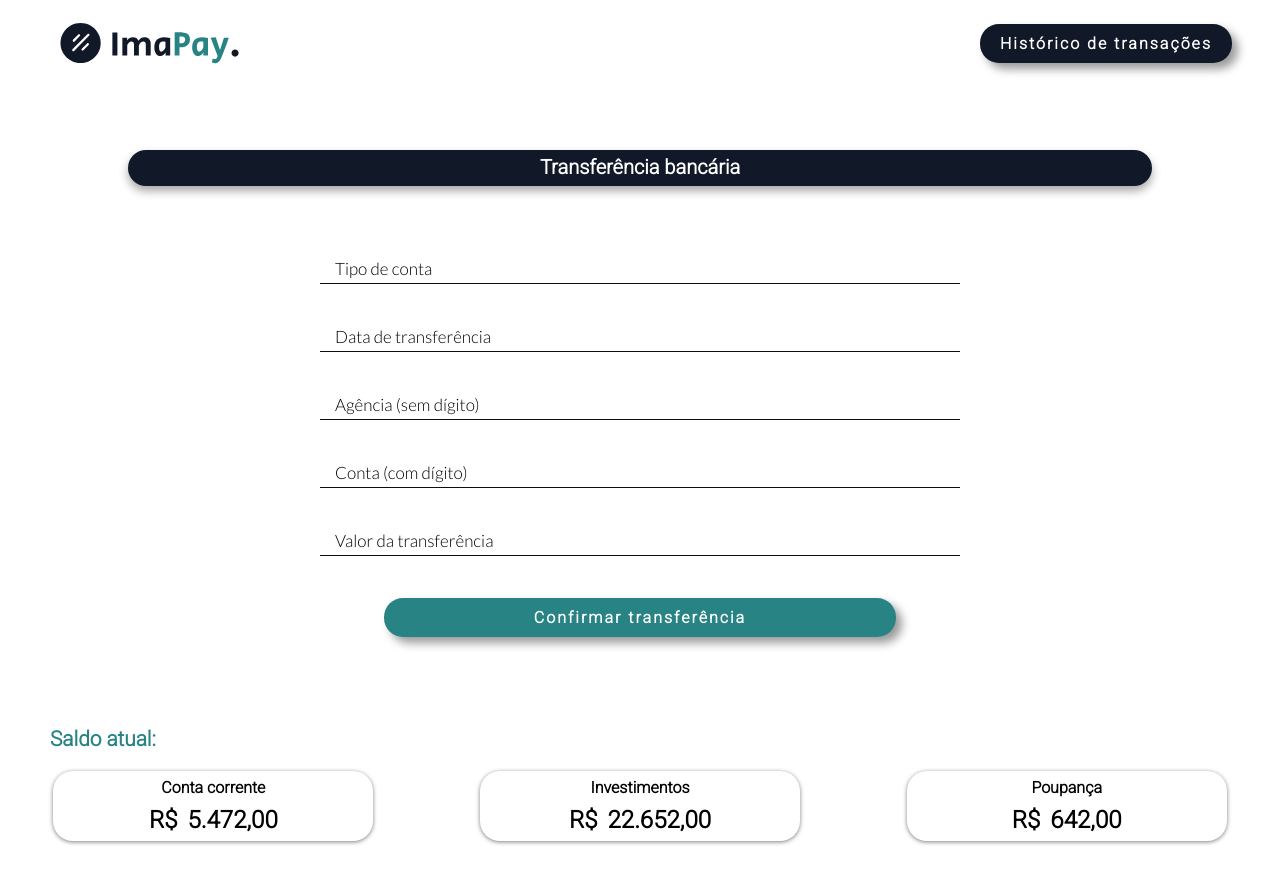
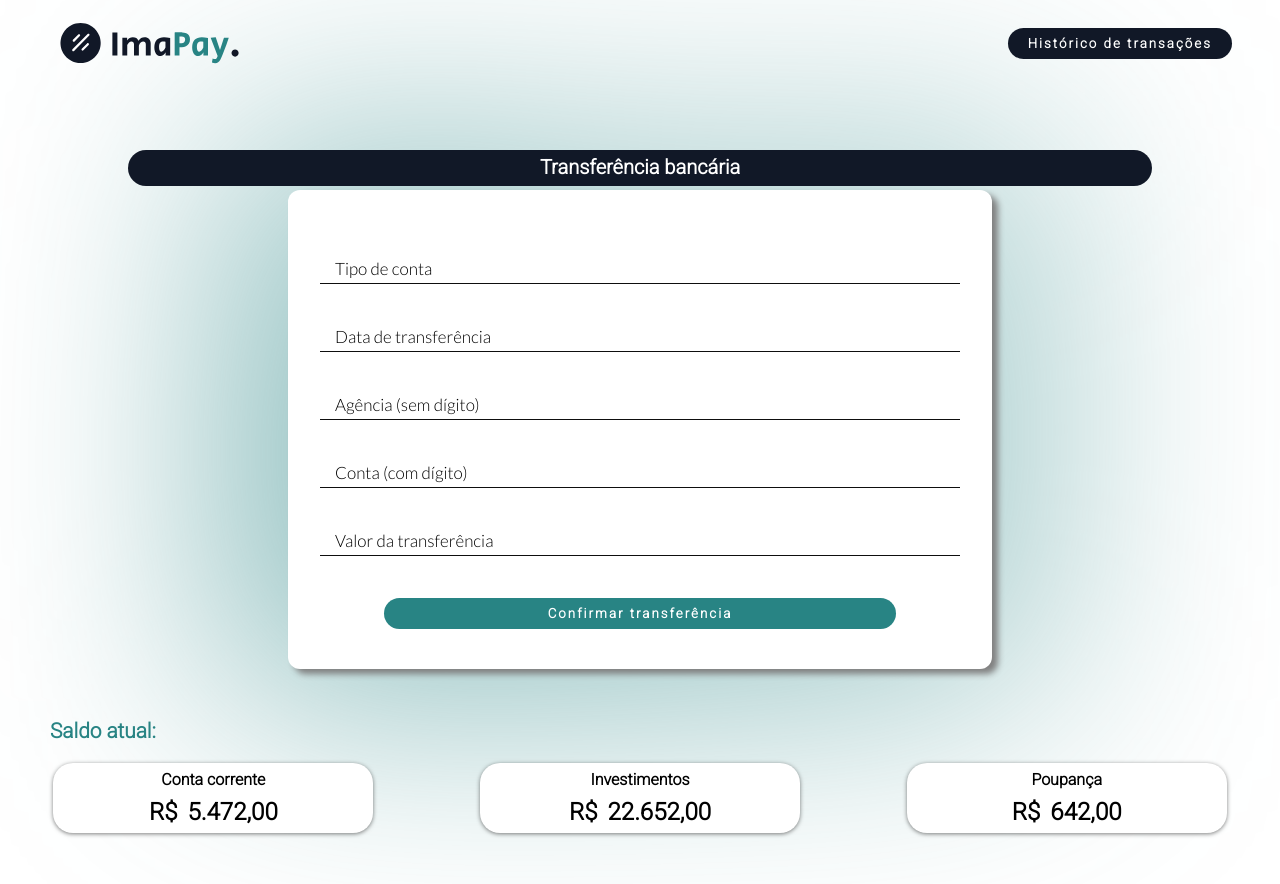
Before and after one commit to MateusNhoato/ImaPay, a React (Vite) app in the folder react/: page / in a window 1280 px wide. Shown: the top 884 px of the page. Built offline with nearby package versions, Linux system fonts and the light colour scheme; a web font is replaced by a local one.

Commit message:
Revert "fix Transfer-Page gradient"
This reverts commit 8bd6341f80bf258c3d9a5ee95facf0b5c6a1c1c0.

reverting to commit again

```diff
--- a/react/src/components/Button/Button.css
+++ b/react/src/components/Button/Button.css
@@ -2,15 +2,13 @@
     display: block;
     border: 0;
     color: var(--neutral-color-light);
-    font-size: 1rem;
-    font-weight: bolder;
+    font-weight: bold;
     letter-spacing: 2px;
-    padding: 10px 20px;
+    padding: 8px 20px;
     margin-bottom: auto;
     background-color: var(--primary-color);
     border-radius: 19px;
     cursor: pointer;
-    box-shadow: 6px 6px 10px rgba(0, 0, 0, 0.4);
 }
 
 .button:hover{
--- a/react/src/components/Form/Form.css
+++ b/react/src/components/Form/Form.css
@@ -17,19 +17,6 @@
     filter: blur(119px);
     border-radius: 24px;
     z-index: -1;
-}
-
-.form-no-gradient {
-    background-color: #fff;
-}
-
-.form-container-transfer {
-    display: flex;
-    justify-content: center;
-    margin: 74px auto 15px auto;
-    width: 55%;
-    background-color: white;
-    padding: 68px 0 20px 0;
 }
 
 .low-link {
--- a/react/src/components/Form/Form.jsx
+++ b/react/src/components/Form/Form.jsx
@@ -3,14 +3,13 @@ import Button from '../Button/Button'
 
 import './Form.css'
 
-const Form = ({title, children, buttonFunction, buttonValue, lowLinkValue, lowLinkRef, buttonWidth, hoverColor='#28a4a4', gradient=false}) => {
+const Form = ({title, children, buttonFunction, buttonValue, lowLinkValue, lowLinkRef, buttonWidth}) => {
+    const BTN_HOVER_COLOR = '#28a4a4';
     const BTN_COLOR = 'var(--secondary-color)';
-    const GRADIENT_CLASS = gradient ? "form-gradient" : "form-no-gradient";
-    const FORM_CLASS = gradient ? "form-container" : "form-container-transfer";
 
     return (
-            <div className={FORM_CLASS}>
-                <div className={GRADIENT_CLASS}></div>
+            <div className='form-container'>
+                <div className='form-gradient'></div>
                  <h2 className='form-container-h2'>{title}</h2>
                     <form>
                         {children}
@@ -20,7 +19,7 @@ const Form = ({title, children, buttonFunction, buttonValue, lowLinkValue, lowLi
                                 label={buttonValue}
                                 width={buttonWidth}
                                 backgroundColor={BTN_COLOR}
-                                hoverColor={hoverColor}
+                                hoverColor={BTN_HOVER_COLOR}
                                 leaveColor={BTN_COLOR}
                             />
                         </div>
--- a/react/src/pages/transfer_page/TransferPage.css
+++ b/react/src/pages/transfer_page/TransferPage.css
@@ -1,3 +1,7 @@
+.transfer-container+.form-box {
+    box-shadow: 0;
+}
+
 .transfer-div {
     display: flex;
     justify-content: center;
@@ -16,5 +20,4 @@
     display: flex;
     justify-content: center;
     background-color: var(--primary-color);
-    box-shadow: 0px 5px 10px rgba(0, 0, 0, 0.35);
 }
--- a/react/src/pages/transfer_page/TransferPage.jsx
+++ b/react/src/pages/transfer_page/TransferPage.jsx
@@ -24,17 +24,17 @@ const TransferPage = () => {
         <div>
             <NavBar items={items} />
 
-            <div >
+            <div className="transfer-container">
                 <div className="transfer-div">
                     <div className="transfer-title">Transferência bancária</div>
                 </div>
                 <Form
+                    // title={<div className="transfer-title">Transferência bancária</div>}
                     buttonValue={'Confirmar transferência'}
                     buttonWidth={'80%'}
                     click={() => {}}
                     hoverColor={'#111827'}
                     leaveColor={'#288484'}
-                    gradient={false}
                 >
                     <Input>Tipo de conta</Input>
                     <Input>Data de transferência</Input>
```
